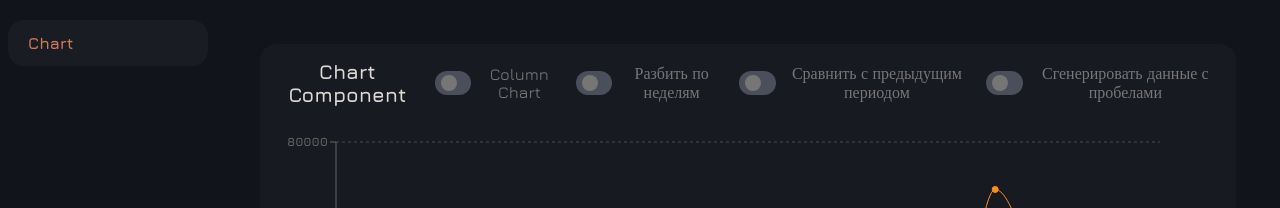
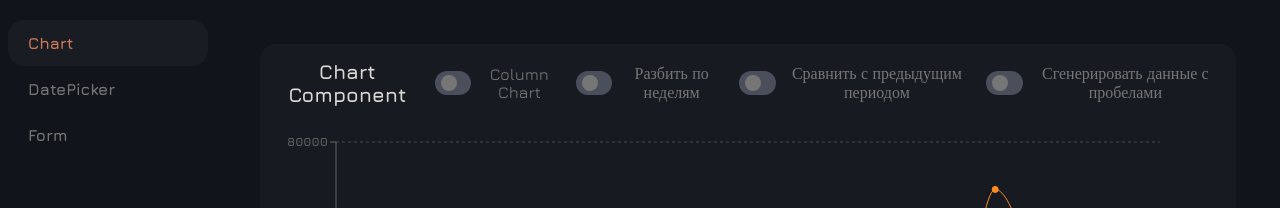
Before and after one commit to toqaewa/ui-kit-sandbox, a React (Create React App) app: page / in a window 1280 px wide. Shown: the top 208 px of the page. Built offline with nearby package versions, Linux system fonts and the light colour scheme.

Commit message:
feat: datepicker and form placeholders

```diff
--- a/src/App.tsx
+++ b/src/App.tsx
@@ -3,6 +3,8 @@ import { HashRouter as Router } from 'react-router-dom';
 import Sidebar from './Sidebar/Sidebar';
 import { Tab } from "./Sidebar/sidebarTypes";
 import Chart from './Charts/Chart';
+import DatePicker from './DatePicker/DatePicker';
+import Form from './Form/Form';
 
 function App() {
   const tabs: Tab[] = [
@@ -10,6 +12,16 @@ function App() {
       id: "Chart",
       label: "Chart",
       content: <Chart />
+    },
+    {
+      id: "DatePicker",
+      label: "DatePicker",
+      content: <DatePicker />
+    },
+    {
+      id: "Form",
+      label: "Form",
+      content: <Form />
     },
   ];
   return (
--- /dev/null
+++ b/src/DatePicker/DatePicker.tsx
@@ -0,0 +1,9 @@
+import './DatePicker.css';
+
+function DatePicker() {
+    return (
+        <div>Coming soon...</div>
+    );
+}
+
+export default DatePicker;
--- /dev/null
+++ b/src/Form/Form.tsx
@@ -0,0 +1,9 @@
+import './Form.css';
+
+function Form() {
+    return (
+        <div>Coming soon...</div>
+    );
+}
+
+export default Form;
```
Also changed, not shown: src/DatePicker/DatePicker.css (added), src/Form/Form.css (added).
